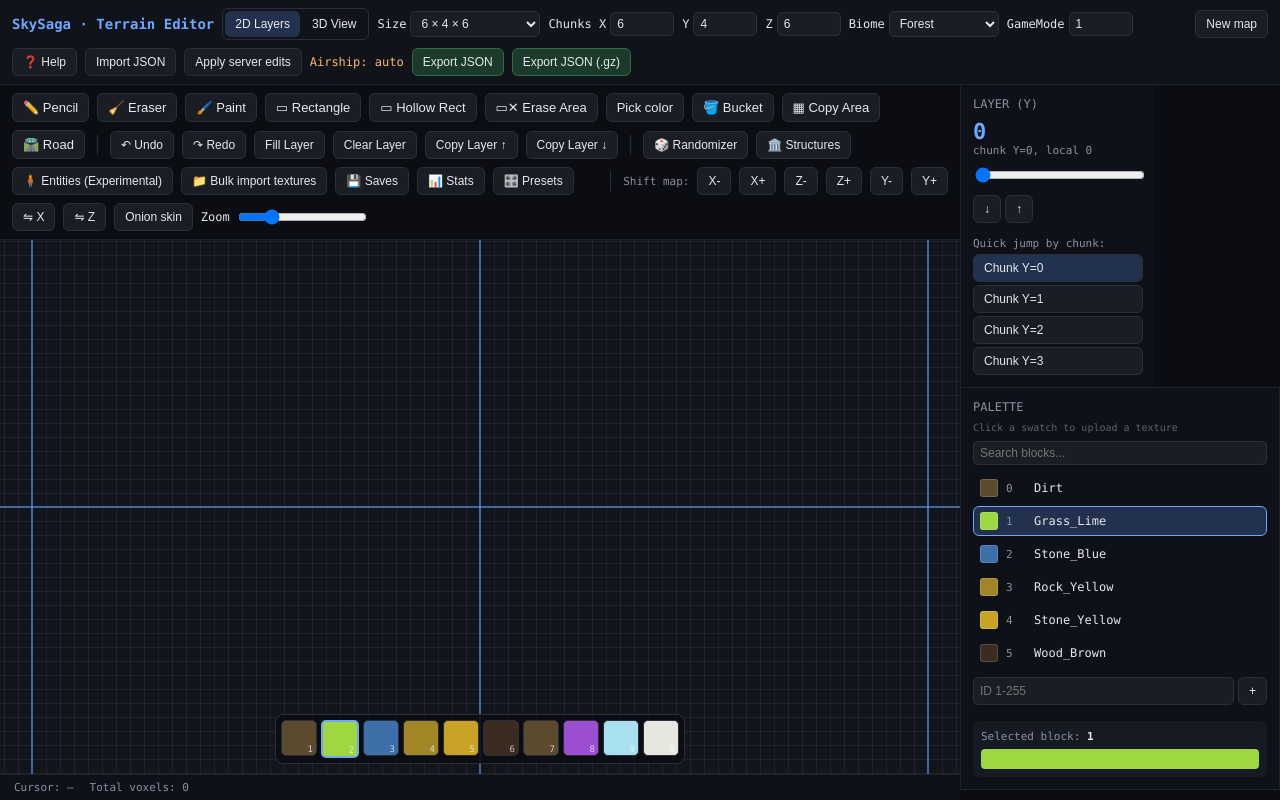
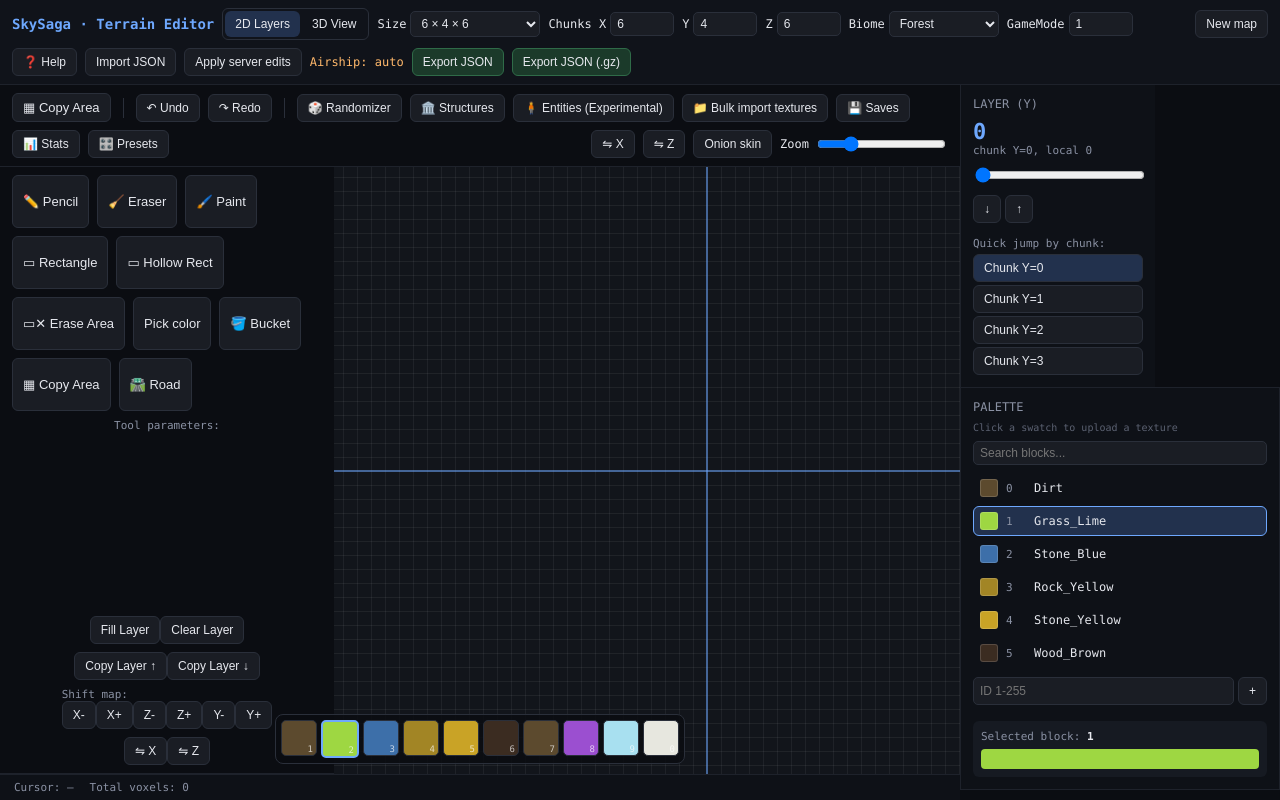
Before and after one commit to Kilkenni/skysaga-skyedit, a React (Vite) app: page / in a window 1280 px wide. Built offline with nearby package versions, Linux system fonts and the light colour scheme.

Commit message:
moved tools to left sidebar

```diff
--- a/src/components/TerrainEditor.tsx
+++ b/src/components/TerrainEditor.tsx
@@ -30,6 +30,7 @@ import PaletteHotbar from "./PaletteHotbar.tsx";
 import { NormalizedParams, normalizeRngParameters, RngParams, TreeParams, VegParams } from "../lib/mapParamNormalizer.ts";
 import { hotkeyLabel, isFreehand, PAN_KEYS, TOOL_BY_CODE, TOOL_BY_ID } from "../lib/tools.ts";
 import { generateTerrain, regenerateDeco, regenerateOre, regenerateVeg } from "../lib/mapGenerator.ts";
+import Toolbar from "./tools/Toolbar.tsx";
 
 export interface MapData {
   gridX: number,
@@ -3357,13 +3358,10 @@ export default function TerrainEditor() {
             setTool={setTool}
             currentTool={tool}
             cameraMode={cameraMode}
-            clearLayer={clearLayer}
             clipboardInfo={clipboardInfo}
             computeMapStats={computeMapStats}
-            copyLayer={copyLayer}
             copyYFrom={copyYFrom}
             copyYTo={copyYTo}
-            fillLayer={fillLayer}
             mirrorX={mirrorX}
             mirrorZ={mirrorZ}
             moveSpeed={moveSpeed}
@@ -3490,12 +3488,49 @@ export default function TerrainEditor() {
               setPlacingEntityName={setPlacingEntityName}
             />
           )}
-          <div style={{ flex: 1, minHeight: 0, position: "relative" }}>
+          <div style={{
+            display: "flex",
+            flex: 1,
+            minHeight: 0,
+            width: "full",
+            position: "relative",
+          }}>
+            <Toolbar
+              setTool={setTool}
+              currentTool={tool}
+              cameraMode={cameraMode}
+              clearLayer={clearLayer}
+              copyLayer={copyLayer}
+              copyYFrom={copyYFrom}
+              copyYTo={copyYTo}
+              fillLayer={fillLayer}
+              mirrorX={mirrorX}
+              mirrorZ={mirrorZ}
+              shiftMap={shiftMap}
+
+              roadParams={roadParams}
+              updateRoadParams={updateRoadParams}
+
+              setMirrorX={setMirrorX}
+              setMirrorZ={setMirrorZ}
+              totalHeight={height}
+              viewMode={viewMode}
+
+              style= {{
+                display: "flex",
+                flexDirection: "column",
+                alignItems: "center",
+                width: 310,
+                gap: 8,
+                padding: "8px 12px",
+                borderBottom: "1px solid #1e222b",
+                flexWrap: "wrap",
+              }}
+            />
             <div
               ref={containerRef}
               style={{
-                position: "absolute",
-                inset: 0,
+                flexGrow: 1,
                 overflow: "hidden",
                 padding: 0,
                 background: "#08090c",
--- a/src/components/ToolbarRow.tsx
+++ b/src/components/ToolbarRow.tsx
@@ -1,6 +1,5 @@
 import { STRINGS } from "../i18n/strings";
 import { inputStyle, actionBtn } from "../styles/inline";
-import { colorForId } from "../lib/colors";
 import { clamp, clampBlockId } from "../lib/numbers";
 import { RoadParams } from "./TerrainEditor";
 import ToolButton from "./ToolbarButton";
@@ -15,13 +14,10 @@ interface Props {
   setTool: (id: string) => void;
   currentTool: string,
   cameraMode: string,
-  clearLayer: () => void,
   clipboardInfo,
   computeMapStats: () => void,
-  copyLayer: (direction: number) => void,
   copyYFrom: number,
   copyYTo: number,
-  fillLayer: () => void,
   mirrorX: boolean,
   mirrorZ: boolean,
   moveSpeed: number,
@@ -65,27 +61,17 @@ export default function ToolbarRow({
   setTool,
   currentTool,
   cameraMode,
-  clearLayer,
   clipboardInfo,
   computeMapStats,
-  copyLayer,
   copyYFrom,
   copyYTo,
-  fillLayer,
   mirrorX,
   mirrorZ,
   moveSpeed,
-  shiftMap,
   onionRange,
   onionSkin,
   redo,
   resetCameraView,
-  roadParams,
-  updateRoadParams,
-  /*roadBlock,
-  roadWidth,
-  setRoadBlock,
-  setRoadWidth,*/
 
   setCopyYFrom,
   setCopyYTo,
@@ -115,21 +101,7 @@ export default function ToolbarRow({
 }:Props) {
   const t = STRINGS.en;
 
-  const toolsUni:Tool[] = [
-    {id: "pencil", label: t.pencil, title: t.pencilTitle},
-    {id: "eraser", label: t.eraser, title: t.eraserTitle},
-    {id: "paint", label: t.paint, title: t.paintTitle}
-  ];
-
-  const tools2D:Tool[] = [
-    {id: "rect-fill", label: t.rectFill, title: t.rectFillTitle},
-    {id: "rect-hollow", label: t.rectHollow, title: t.rectHollowTitle},
-    {id: "rect-erase", label: t.rectErase, title: t.rectEraseTitle},
-    {id: "eyedropper", label: t.eyedropper, title: t.eyedropperTitle},
-    {id: "bucket", label: t.bucket, title: t.bucketTitle},
-    {id: "copy", label: t.copyArea, title: t.copyAreaTitle},
-    {id: "road", label: t.roadTool, title: t.roadToolTitle},
-  ];
+  const toolCopy:Tool = {id: "copy", label: t.copyArea, title: t.copyAreaTitle};
 
   const clipboardTool:Tool = {
     id: "paste",
@@ -148,16 +120,9 @@ export default function ToolbarRow({
         flexWrap: "wrap",
       }}
     >
-      {(viewMode === "2d" || (viewMode === "3d" && cameraMode === "orbit")) && (
-        toolsUni.map((tool) => (
-          <ToolButton tool={tool} setTool={setTool} currentTool={currentTool} key={tool.id}/>
-        ))
-      )}
       {viewMode === "2d" && (
         <>
-          {tools2D.map((tool) => (
-            <ToolButton tool={tool} setTool={setTool} currentTool={currentTool} key={tool.id}/>
-          ))}
+          <ToolButton tool={toolCopy} setTool={setTool} currentTool={currentTool}/>
           {currentTool === "copy" && (
             <>
               <label
@@ -189,45 +154,6 @@ export default function ToolbarRow({
             </>
           )}
           {clipboardInfo && <ToolButton tool={clipboardTool} setTool={setTool} currentTool={currentTool}/>}
-
-          {currentTool === "road" && (
-            <>
-              <label
-                style={{ fontSize: 11, display: "flex", gap: 4, alignItems: "center" }}
-              >
-                {t.roadWidth}
-                <input
-                  type="number"
-                  min={1}
-                  max={9}
-                  value={roadParams.roadWidth}
-                  onChange={(e) => updateRoadParams("roadWidth", clamp(e.target.value, 1, 9))}
-                  style={{ ...inputStyle, width: 40 }}
-                />
-              </label>
-              <label
-                style={{ fontSize: 11, display: "flex", gap: 4, alignItems: "center" }}
-              >
-                {t.roadBlock}
-                <input
-                  type="number"
-                  min={1}
-                  max={255}
-                  value={roadParams.roadBlock}
-                  onChange={(e) => updateRoadParams("roadBlock", clampBlockId(e.target.value))}
-                  style={{ ...inputStyle, width: 46 }}
-                />
-                <span
-                  style={{
-                    width: 12,
-                    height: 12,
-                    borderRadius: 3,
-                    background: colorForId(clampBlockId(roadParams.roadBlock)),
-                  }}
-                />
-              </label>
-            </>
-          )}
         </>
       )}
 
@@ -239,22 +165,7 @@ export default function ToolbarRow({
       <button onClick={redo} style={actionBtn} title="Ctrl+Shift+Z / Ctrl+Y">
         {t.redo}
       </button>
-      {viewMode === "2d" && (
-        <>
-          <button onClick={fillLayer} style={actionBtn}>
-            {t.fillLayer}
-          </button>
-          <button onClick={clearLayer} style={actionBtn}>
-            {t.clearLayer}
-          </button>
-          <button onClick={() => copyLayer(1)} style={actionBtn}>
-            {t.copyLayerUp}
-          </button>
-          <button onClick={() => copyLayer(-1)} style={actionBtn}>
-            {t.copyLayerDown}
-          </button>
-        </>
-      )}
+
       {viewMode === "3d" && (
         <button onClick={resetCameraView} style={actionBtn}>
           {cameraMode === "orbit" ? t.resetCameraOrbit : t.resetCameraFly}
@@ -328,24 +239,6 @@ export default function ToolbarRow({
       </button>
 
       <div style={{ flex: 1 }} />
-
-      <div style={{ width: 1, height: 20, background: "#2a2f3a", margin: "0 4px" }} />
-      <span style={{ fontSize: 11, color: "#8a91a3" }}>{t.shiftMap}</span>
-      {([["X-", -1, 0, 0], ["X+", 1, 0, 0], ["Z-", 0, 0, -1], ["Z+", 0, 0, 1], ["Y-", 0, -1, 0], ["Y+", 0, 1, 0]] as const).map(
-        ([label, dx, dy, dz]) => (
-          <button
-            key={label}
-            style={actionBtn}
-            title={t.shiftMapTitle}
-            onClick={(e) => {
-              const n = e.shiftKey ? 10 : 1;
-              shiftMap(dx * n, dy * n, dz * n);
-            }}
-          >
-            {label}
-          </button>
-        )
-      )}
 
       {viewMode === "2d" && (
         <>
--- a/src/components/tools/Toolbar.tsx
+++ b/src/components/tools/Toolbar.tsx
@@ -16,37 +16,22 @@ interface Props {
   currentTool: string,
   cameraMode: string,
   clearLayer: () => void,
-  computeMapStats: () => void,
   copyLayer: (direction: number) => void,
   copyYFrom: number,
   copyYTo: number,
   fillLayer: () => void,
   mirrorX: boolean,
   mirrorZ: boolean,
-  moveSpeed: number,
   shiftMap: (dx: number, dy: number, dz: number) => void,
 
-  resetCameraView: () => void,
   roadParams: RoadParams,
   updateRoadParams: <K extends keyof RoadParams>(paramName: K, value: RoadParams[K]) => void,
 
   setMirrorX,
   setMirrorZ,
-  setMoveSpeed,
-  setShowBulkTexturePanel,
-  setShowEntitiesPanel,
-  setShowPresets,
-  setShowRandomPanel,
-  setShowSaves,
-  setShowStructuresPanel,
-  showBulkTexturePanel: boolean,
-  showEntitiesPanel: boolean,
-  showPresets: boolean,
-  showRandomPanel: boolean,
-  showSaves: boolean,
-  showStructuresPanel: boolean,
   totalHeight: number,
   viewMode: string,
+  style: React.CSSProperties|undefined,
 }
 
 export default function ToolbarRow({
@@ -54,33 +39,18 @@ export default function ToolbarRow({
   currentTool,
   cameraMode,
   clearLayer,
-  computeMapStats,
   copyLayer,
   fillLayer,
   mirrorX,
   mirrorZ,
-  moveSpeed,
   shiftMap,
-  resetCameraView,
   roadParams,
   updateRoadParams,
 
   setMirrorX,
   setMirrorZ,
-  setMoveSpeed,
-  setShowBulkTexturePanel,
-  setShowEntitiesPanel,
-  setShowPresets,
-  setShowRandomPanel,
-  setShowSaves,
-  setShowStructuresPanel,
-  showBulkTexturePanel,
-  showEntitiesPanel,
-  showPresets,
-  showRandomPanel,
-  showSaves,
-  showStructuresPanel,
   viewMode,
+  style,
 }:Props) {
   const t = STRINGS.en;
 
@@ -107,16 +77,13 @@ export default function ToolbarRow({
   }
 
   return (
-    <div
-      style={{
+    <div style={style}>
+      <div style={{
         display: "flex",
-        alignItems: "center",
+        flexWrap: "wrap",
         gap: 8,
-        padding: "8px 12px",
-        borderBottom: "1px solid #1e222b",
-        flexWrap: "wrap",
-      }}
-    >
+        height: "40%",
+      }}>
         {(viewMode === "2d" || (viewMode === "3d" && cameraMode === "orbit")) && (
           toolsUni.map((tool) => (
             <ToolButton tool={tool} setTool={setTool} currentTool={currentTool} key={tool.id}/>
@@ -127,7 +94,24 @@ export default function ToolbarRow({
             {tools2D.map((tool) => (
               <ToolButton tool={tool} setTool={setTool} currentTool={currentTool} key={tool.id}/>
             ))}
+          </>
+        )}
+      </div>
 
+      {/* <div style={{ width: 1, height: 20, background: "#2a2f3a", margin: "0 4px" }} /> */}
+      <div style={{
+        flex: 1,
+        gap: 8,
+      }}>
+        {viewMode === "2d" && (
+          <>
+            <span style={{
+              display: "block",
+              fontSize: 11,
+              color: "#8a91a3",
+            }}>
+              Tool parameters:
+            </span>
             {currentTool === "road" && (
               <>
                 <label
@@ -168,101 +152,34 @@ export default function ToolbarRow({
             )}
           </>
         )}
-
-      <div style={{ width: 1, height: 20, background: "#2a2f3a", margin: "0 4px" }} />
-
+      </div>
       {viewMode === "2d" && (
         <>
+          <div>
             <button onClick={fillLayer} style={actionBtn}>
               {t.fillLayer}
             </button>
             <button onClick={clearLayer} style={actionBtn}>
               {t.clearLayer}
             </button>
+          </div>
+          <div>
             <button onClick={() => copyLayer(1)} style={actionBtn}>
               {t.copyLayerUp}
             </button>
             <button onClick={() => copyLayer(-1)} style={actionBtn}>
               {t.copyLayerDown}
             </button>
+          </div>
         </>
       )}
-      {viewMode === "3d" && (
-        <button onClick={resetCameraView} style={actionBtn}>
-          {cameraMode === "orbit" ? t.resetCameraOrbit : t.resetCameraFly}
-        </button>
-      )}
 
-      <div style={{ width: 1, height: 20, background: "#2a2f3a", margin: "0 4px" }} />
-
-      <button
-        onClick={() => setShowRandomPanel(!showRandomPanel)}
-        style={{
-          ...actionBtn,
-          border: showRandomPanel ? "1px solid #6ea8fe" : "1px solid #2a2f3a",
-          background: showRandomPanel ? "#22314d" : "#1a1d24",
-        }}
-      >
-        {t.randomizer}
-      </button>
-      <button
-        onClick={() => setShowStructuresPanel(!showStructuresPanel)}
-        style={{
-          ...actionBtn,
-          border: showStructuresPanel ? "1px solid #6ea8fe" : "1px solid #2a2f3a",
-          background: showStructuresPanel ? "#22314d" : "#1a1d24",
-        }}
-      >
-        {t.structuresBtn}
-      </button>
-      <button
-        onClick={() => setShowEntitiesPanel(!showEntitiesPanel)}
-        style={{
-          ...actionBtn,
-          border: showEntitiesPanel ? "1px solid #ff5fa2" : "1px solid #2a2f3a",
-          background: showEntitiesPanel ? "#3a1b2c" : "#1a1d24",
-        }}
-      >
-        {t.entitiesBtn}
-      </button>
-      <button
-        onClick={() => setShowBulkTexturePanel(!showBulkTexturePanel)}
-        style={{
-          ...actionBtn,
-          border: showBulkTexturePanel ? "1px solid #6ea8fe" : "1px solid #2a2f3a",
-          background: showBulkTexturePanel ? "#22314d" : "#1a1d24",
-        }}
-      >
-        {t.bulkImportBtn}
-      </button>
-      <button
-        onClick={() => setShowSaves(!showSaves)}
-        style={{
-          ...actionBtn,
-          border: showSaves ? "1px solid #6ea8fe" : "1px solid #2a2f3a",
-          background: showSaves ? "#22314d" : "#1a1d24",
-        }}
-      >
-        {t.savesBtn}
-      </button>
-      <button onClick={computeMapStats} style={actionBtn}>
-        {t.statsBtn}
-      </button>
-      <button
-        onClick={() => setShowPresets(!showPresets)}
-        style={{
-          ...actionBtn,
-          border: showPresets ? "1px solid #6ea8fe" : "1px solid #2a2f3a",
-          background: showPresets ? "#22314d" : "#1a1d24",
-        }}
-      >
-        {t.presetsBtn}
-      </button>
-
-      <div style={{ flex: 1 }} />
-
-      <div style={{ width: 1, height: 20, background: "#2a2f3a", margin: "0 4px" }} />
-      <span style={{ fontSize: 11, color: "#8a91a3" }}>{t.shiftMap}</span>
+      <div>
+        <span style={{
+          display: "block",
+          fontSize: 11,
+          color: "#8a91a3"
+          }}>{t.shiftMap}</span>
         {([["X-", -1, 0, 0], ["X+", 1, 0, 0], ["Z-", 0, 0, -1], ["Z+", 0, 0, 1], ["Y-", 0, -1, 0], ["Y+", 0, 1, 0]] as const).map(
           ([label, dx, dy, dz]) => (
             <button
@@ -279,8 +196,12 @@ export default function ToolbarRow({
           )
         )}
 
+      </div>
+
+
+      {/* Mirroring */}
       {viewMode === "2d" && (
-        <>
+        <div>
           <button
             onClick={() => setMirrorX(!mirrorX)}
             style={{
@@ -303,25 +224,7 @@ export default function ToolbarRow({
           >
             ⇋ Z
           </button>
-        </>
-      )}
-      {viewMode === "3d" && cameraMode === "fly" && (
-        <label style={{ fontSize: 12, display: "flex", gap: 6, alignItems: "center" }}>
-          {t.speed}
-          <input
-            type="range"
-            min={4}
-            max={60}
-            step={1}
-            value={moveSpeed}
-            onChange={(e) => setMoveSpeed(Number(e.target.value))}
-          />
-        </label>
-      )}
-      {viewMode === "3d" && (
-        <span style={{ fontSize: 11, color: "#8a91a3" }}>
-          {cameraMode === "orbit" ? t.hintOrbit : t.hintFly}
-        </span>
+        </div>
       )}
     </div>
   );
```
Lines whose indentation alone changed are shown as unchanged.
